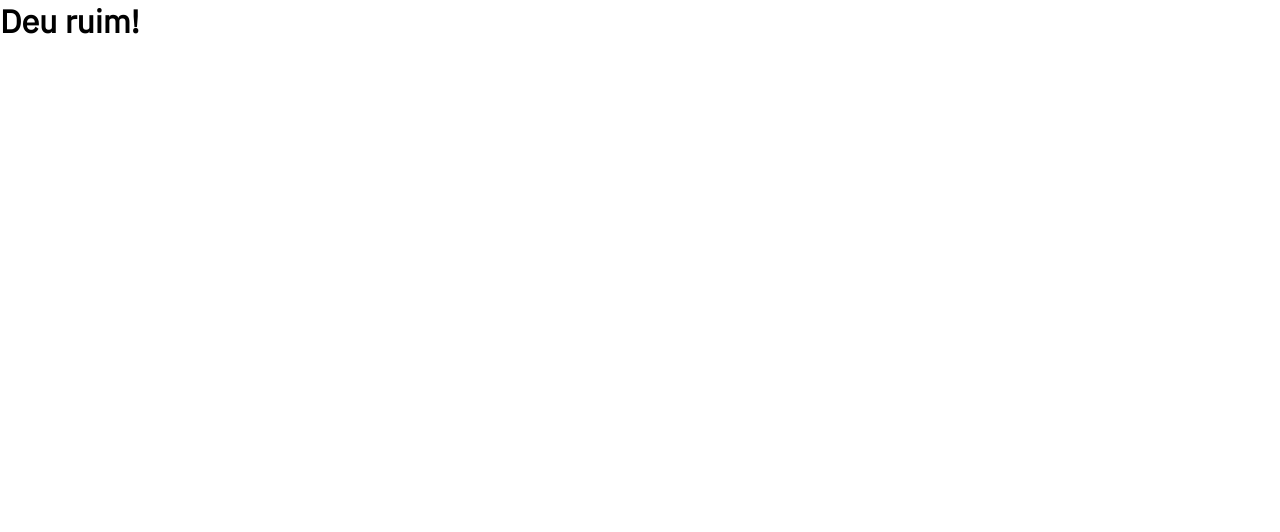
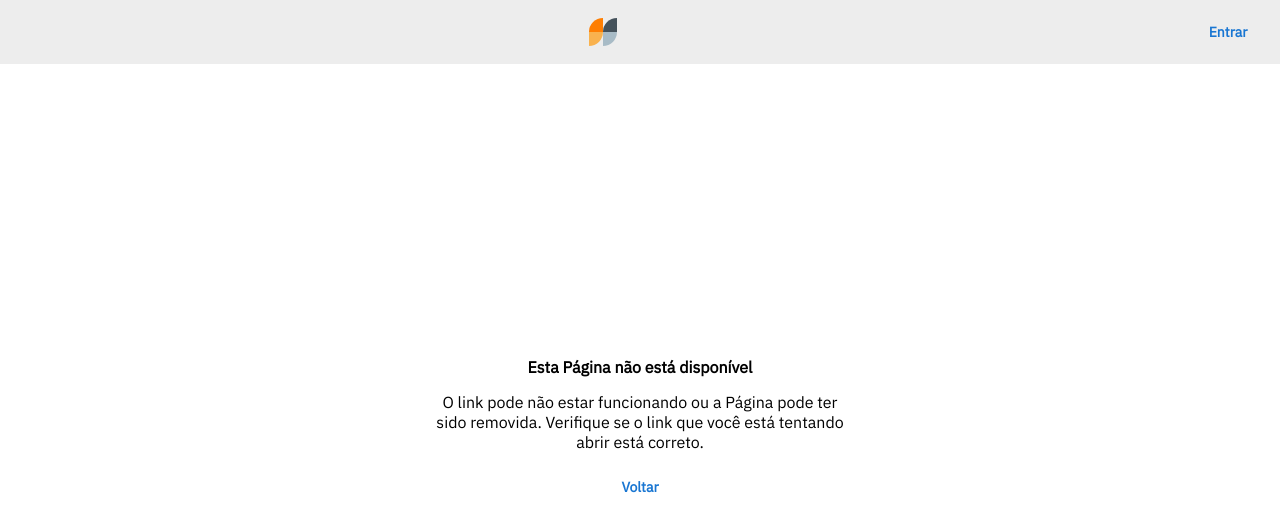
Before and after one commit to future4code/shaw-Layane-Juvito, a React (Create React App) app in the folder modulo3/projeto-labeddit/labeddit/: page / in a window 1280 px wide. Shown: the top 532 px of the page. Built offline with nearby package versions, Linux system fonts and the light colour scheme.

Commit message:
Página de erro

```diff
--- /dev/null
+++ b/modulo3/projeto-labeddit/labeddit/src/pages/error/ErrorPage.jsx
@@ -0,0 +1,31 @@
+import { Button } from '@mui/material'
+import { useNavigate } from 'react-router-dom'
+import Header from '../../components/header/Header'
+import { ErrorMessage, MainContainer } from './style'
+
+const ErrorPage = () => {
+
+    const navigate = useNavigate()
+
+    return (
+        <>
+            <Header
+                buttonContent = {'Entrar'}
+                buttonClick = {()=>navigate('/login')}
+            />
+            <MainContainer>
+
+
+                <h4>Esta Página não está disponível</h4>
+                <ErrorMessage>O link pode não estar funcionando ou a Página pode ter <br/>  sido removida. Verifique se o link que você está tentando <br/> abrir está correto.</ErrorMessage>
+                <Button onClick={()=>navigate(-1)}>
+                    Voltar
+                </Button>
+
+            </MainContainer>
+
+        </>
+    )
+}
+
+export default ErrorPage
--- /dev/null
+++ b/modulo3/projeto-labeddit/labeddit/src/pages/error/style.js
@@ -0,0 +1,14 @@
+import styled from 'styled-components'
+
+export const MainContainer = styled.div`
+    width: 100vw;
+    height: 92vh;
+    display: flex;
+    flex-direction: column;
+    justify-content: center;
+    align-items: center;
+    gap:15px;
+`
+export const ErrorMessage = styled.p`
+    text-align: center;
+`
--- a/modulo3/projeto-labeddit/labeddit/src/routes/router.js
+++ b/modulo3/projeto-labeddit/labeddit/src/routes/router.js
@@ -1,4 +1,5 @@
 import { Route, Routes, BrowserRouter } from 'react-router-dom'
+import ErrorPage from '../pages/error/ErrorPage'
 import FeedPage from '../pages/feed/FeedPage'
 import LoginPage from '../pages/login/LoginPage'
 import PostPage from '../pages/post/PostPage'
@@ -13,7 +14,7 @@ const Router = () => {
                 <Route path='/signup' element={<SignUpPage />} />
                 <Route path='/feed' element={<FeedPage />} />
                 <Route path='/post/:id' element={<PostPage />} />
-                <Route path='*' element={<h1>Deu ruim!</h1>} />
+                <Route path='*' element={<ErrorPage />} />
             </Routes>
         </BrowserRouter>
     )
```
